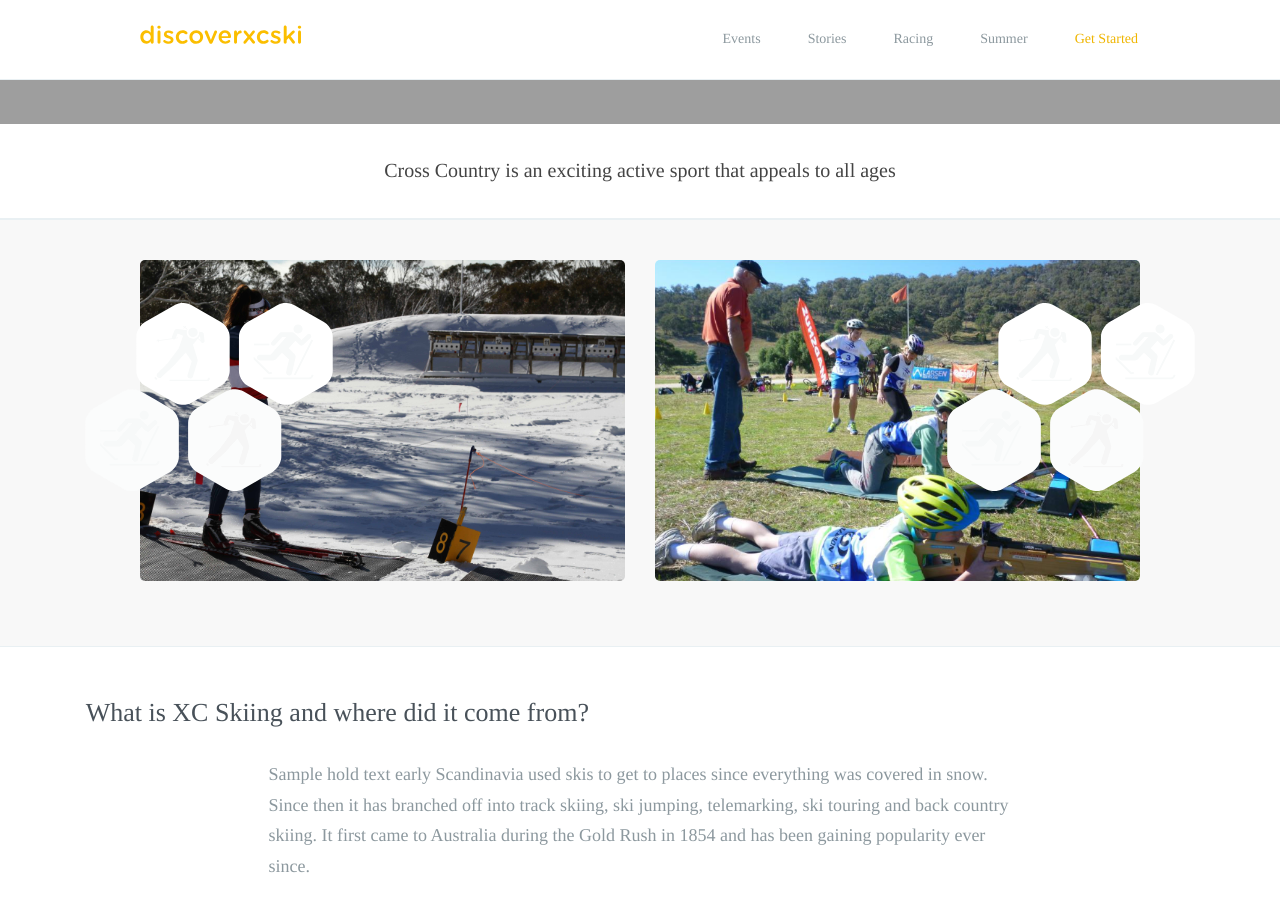
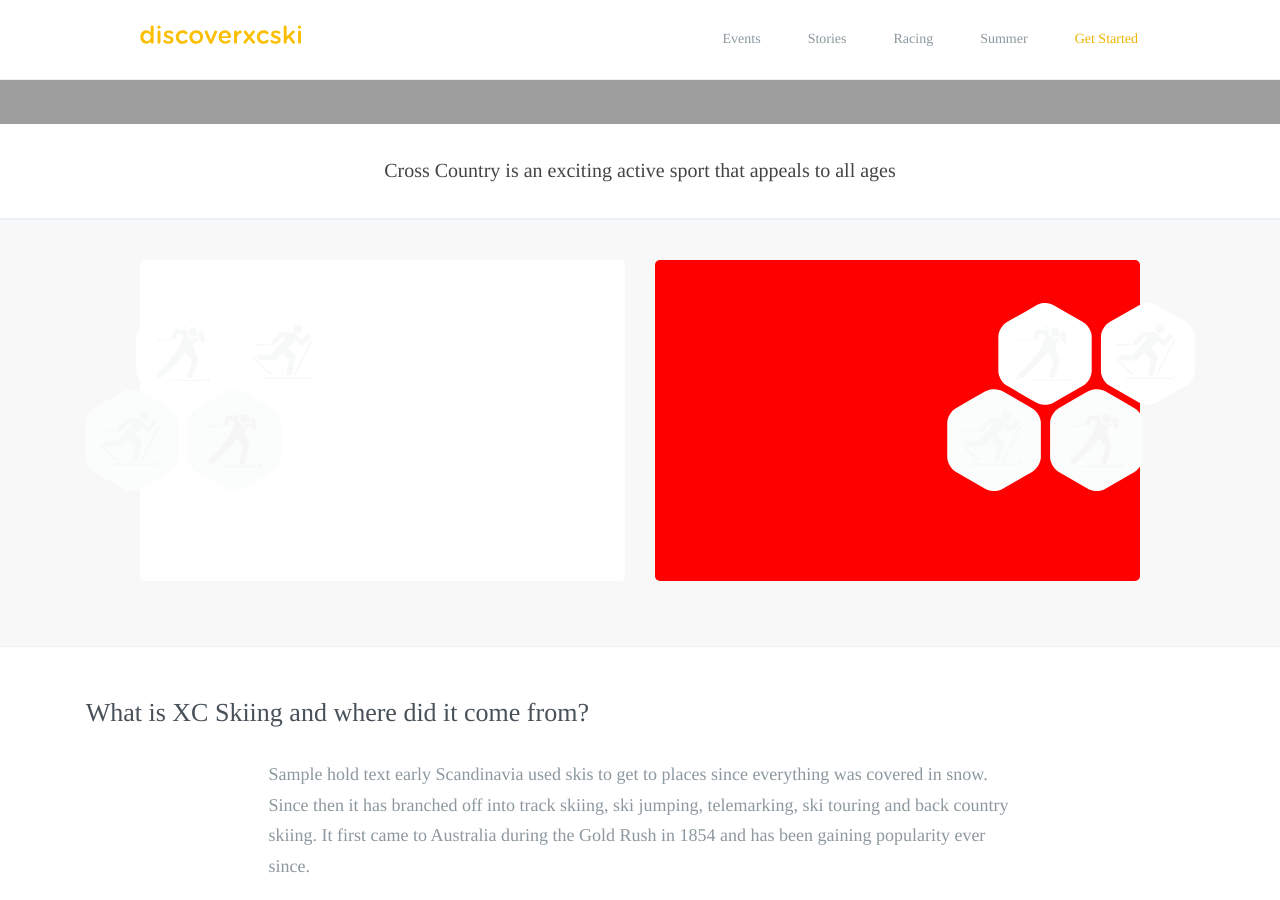
Before and after one commit to robcatto/robcatto.github.io, a Jekyll site: the page index.html, which Jekyll copies as it is, in a window 1280 px wide and 900 px high, scrolled down 916 px. Built offline with Jekyll 4.4.1, drawn with Linux system fonts in a browser that asks for light colours; some web fonts are replaced; Markdown is read by kramdown in place of the engine named in the settings.

Commit message:
Homepage Commit

```diff
--- a/index.html
+++ b/index.html
@@ -132,7 +132,7 @@
             <div class="row">
              <div class="column two">
                                                 <div class="callout-card" style="
-                                                background: url(http://www.discoverxcski.com/images/whiskey-flat.jpg);
+                                                background-color: white;
                                                 background-size: cover;
                                                 min-height: 321px;
                                                 ">
@@ -143,7 +143,7 @@
 
                         <div class="column two">
                                                 <div class="callout-card" style="
-                                                background: url(http://www.discoverxcski.com/images/summer-biathlon.png);
+                                                background-color: red;
                                                 background-size: cover;
                                                 background-position: center;
                                                 min-height: 321px;
```
